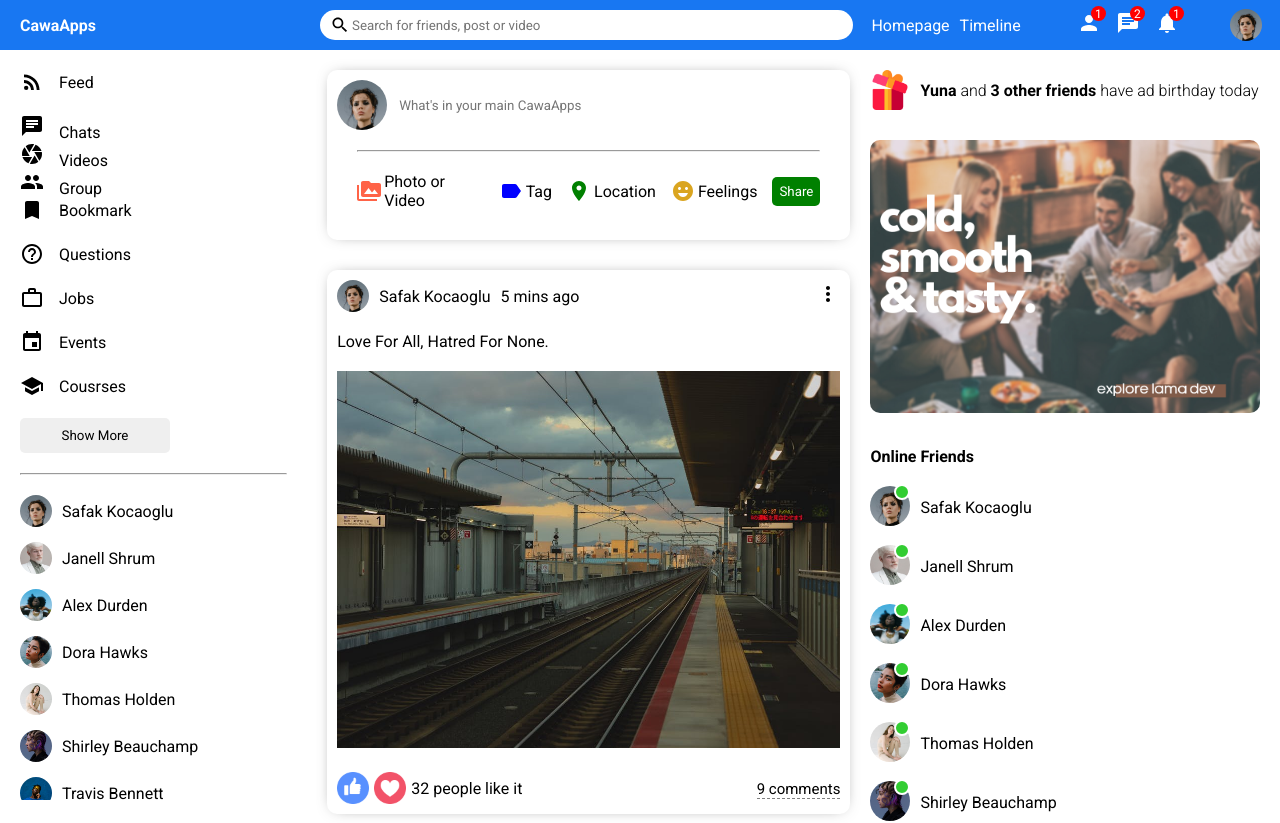
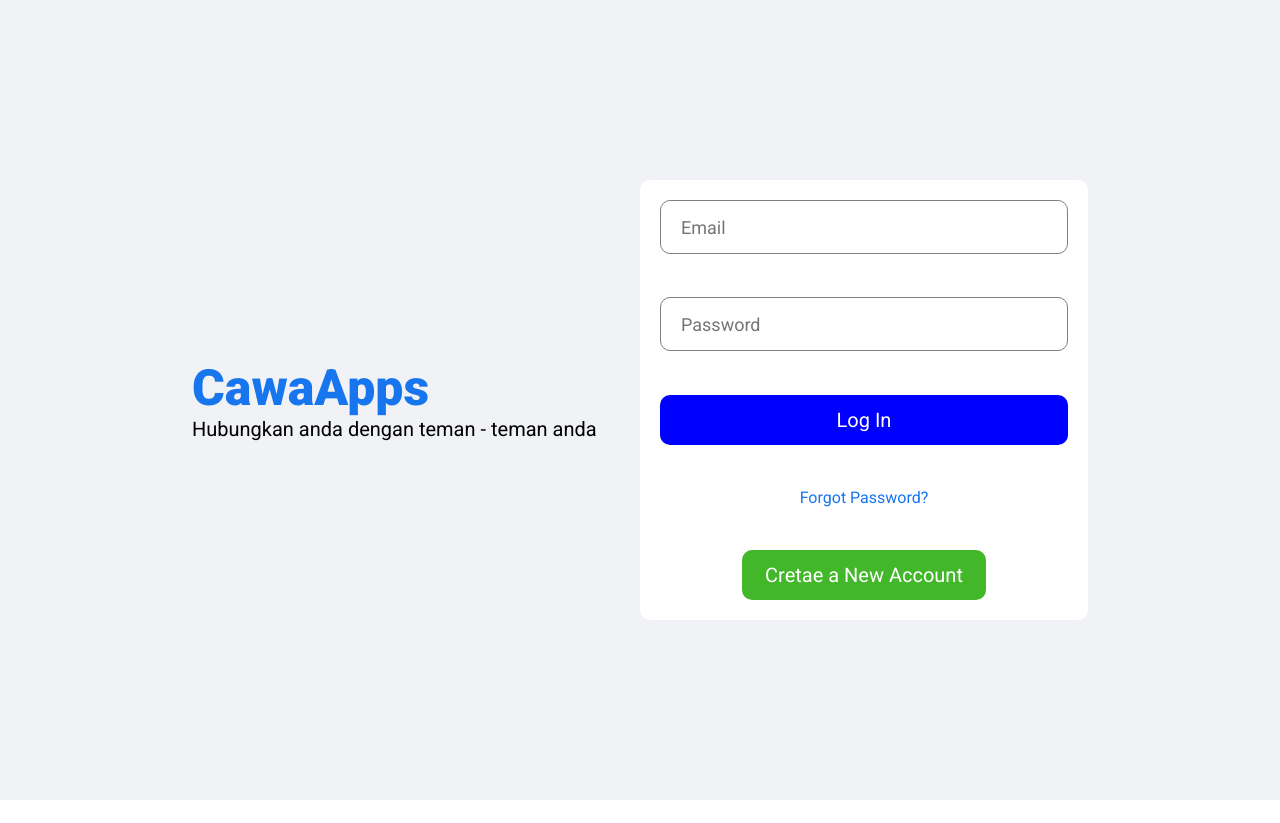
Before and after one commit to youone04/uimediasosial, a React (Create React App) app: page /login in a window 1280 px wide. Shown: the top 823 px of the page. After the commit the page ends 800 px from the top, so only its background shows below. Built offline with nearby package versions, Linux system fonts and the light colour scheme; the HTML template or start-up script is replaced by a standard one.

Commit message:
update router

```diff
--- a/package.json
+++ b/package.json
@@ -8,8 +8,10 @@
     "@testing-library/jest-dom": "^5.11.4",
     "@testing-library/react": "^11.1.0",
     "@testing-library/user-event": "^12.1.10",
+    "caniuse-lite": "^1.0.30001361",
     "react": "^17.0.2",
     "react-dom": "^17.0.2",
+    "react-router-dom": "^6.3.0",
     "react-scripts": "4.0.3",
     "web-vitals": "^1.0.1"
   },
--- a/src/App.js
+++ b/src/App.js
@@ -1,16 +1,20 @@
 import Home from "./pages/home/Home";
 import Profile from "./pages/profile/Profile";
-import Login from './pages/login/Login';
+import Login from "./pages/login/Login";
 import Register from "./pages/register/Login";
+import { BrowserRouter, Routes, Route } from "react-router-dom";
 
 const App = () => {
-    return(
-        <>
-            {/* <Profile/> */}
-            {/* <Login/> */}
-            <Home/>
-        </>
-    )
-}
+  return (
+    <BrowserRouter>
+      <Routes>
+        <Route path="/" element={<Home />} />
+        <Route path="/login" element={<Login />} />
+        <Route path="/register" element={<Register />} />
+        <Route path="/profile" element={<Profile />} />
+      </Routes>
+    </BrowserRouter>
+  );
+};
 
 export default App;
```
Also changed, not shown: 2 other files (tests, documents, lock files or other folders).
